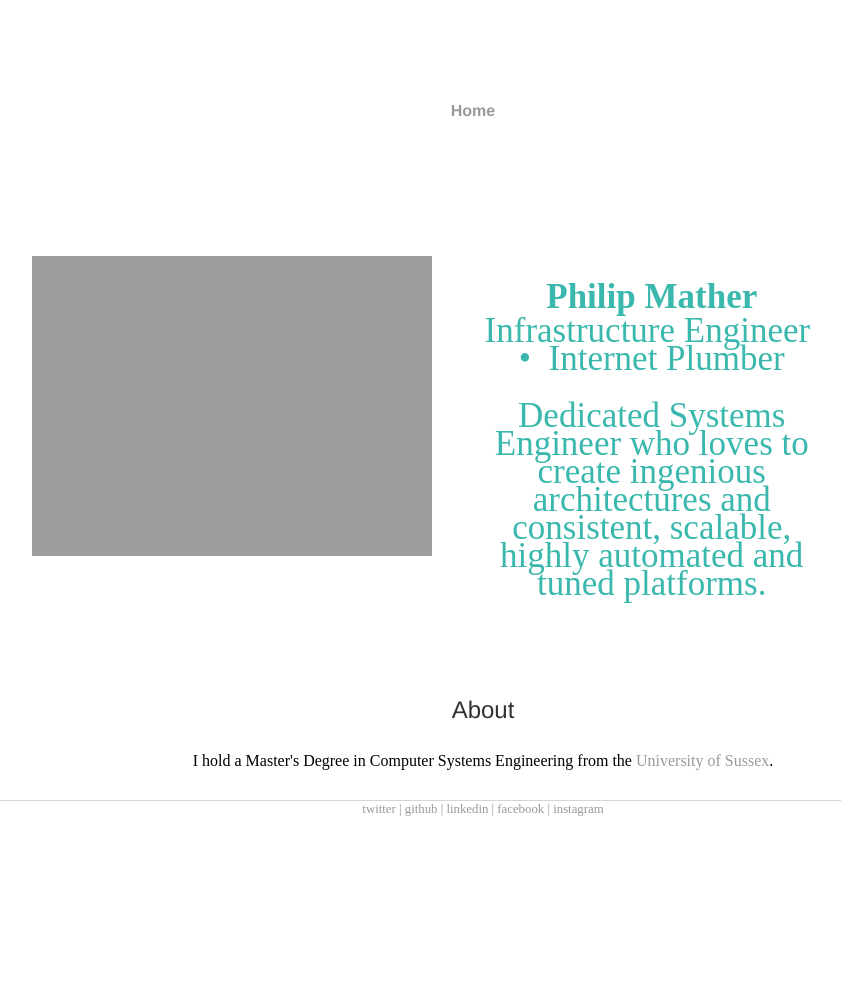
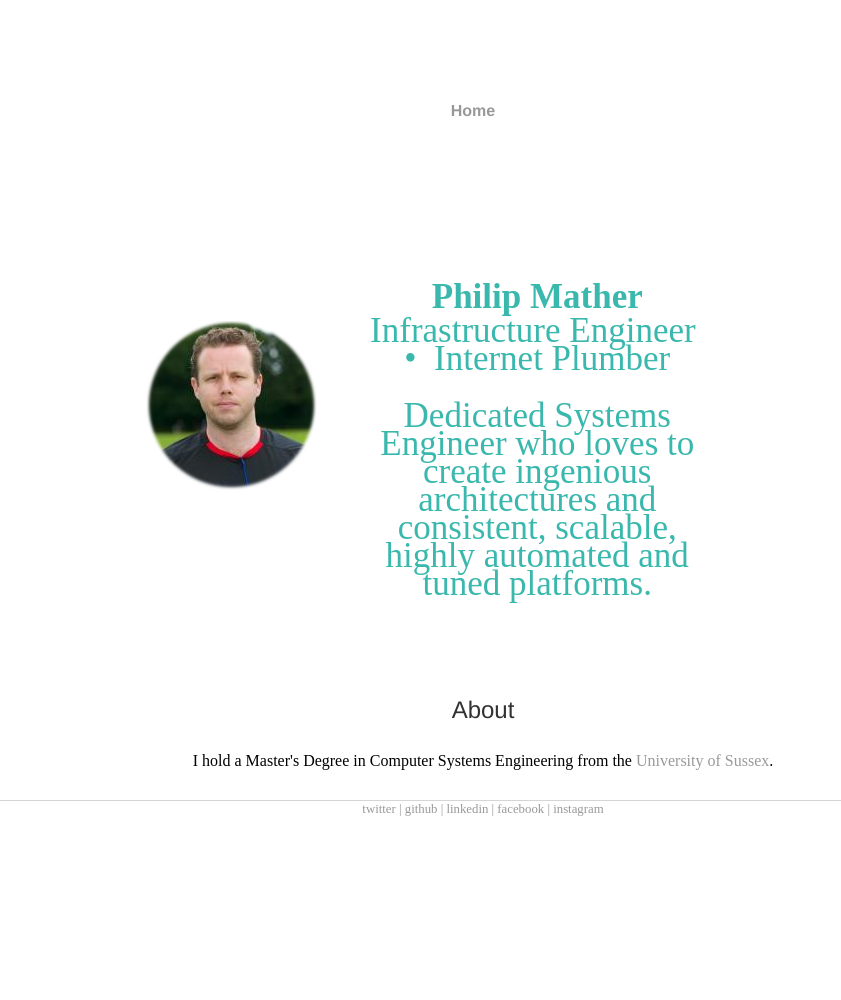
Before and after one commit to philipmather/philipmather.me.uk, a Jekyll site: the page built from index.html, in a window 1280 px wide. Shown: the whole page, without its empty margins (165-1006 px from the left). Built offline with Jekyll 4.4.1, drawn with Linux system fonts in a browser that asks for light colours.

Commit message:
trivial fix up

```diff
--- a/index.html
+++ b/index.html
@@ -5,7 +5,7 @@ description: home page
 ---
 <div class="container-fluid">
   <div class="headerwrap flex" name="home" id="home">
-    <div class="juan flex-item-image" data-sr='wait 1s, enter left over 2.5s'><img src="images/me,png" class="hero-img"></div>
+    <div class="juan flex-item-image" data-sr='wait 1s, enter left over 2.5s'><img src="images/me.png" class="hero-img"></div>
     <div class="flex-item-txtblock" data-sr='wait 1s enter right over 2.5s'>
       <p class="headerName"><b>Philip Mather</b></p>
       <p class="headerlead center-block"><span>Infrastructure Engineer</span><span>&nbsp; • &nbsp;</span><span>Internet Plumber</span></p>
```
